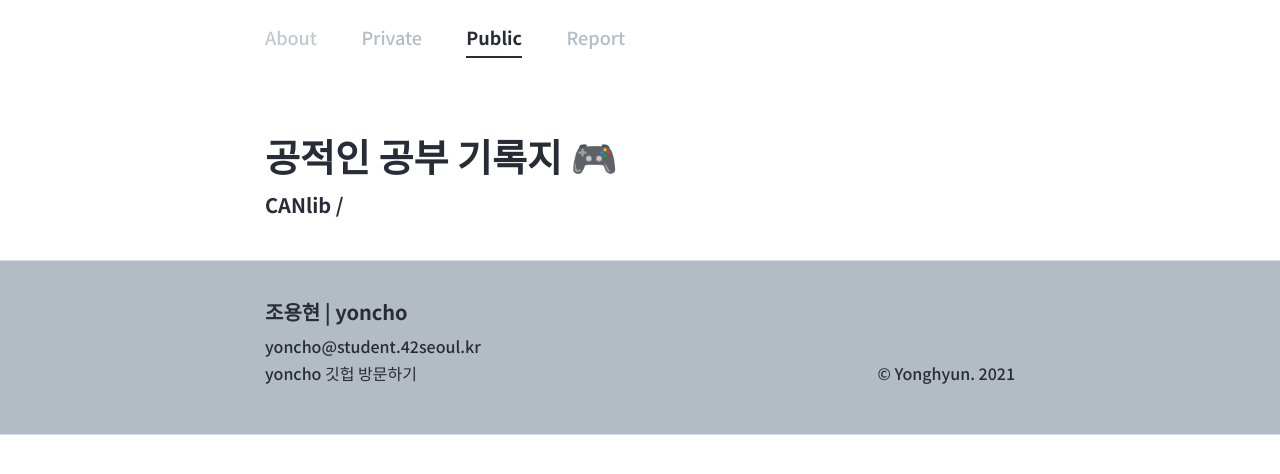
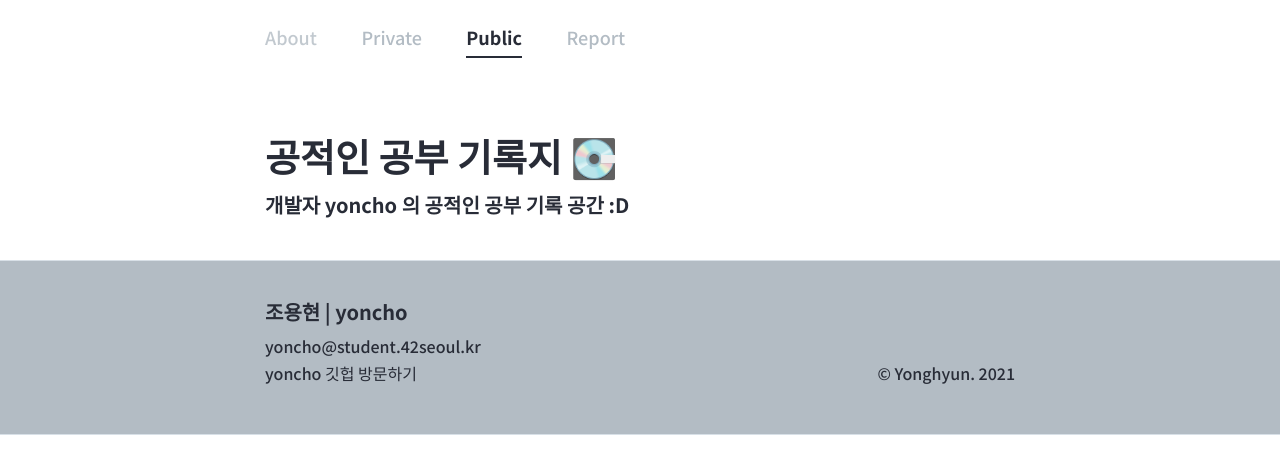
Before and after one commit to yoncho/yoncho.github.io, a Jekyll site: the page built from public/index.html, in a window 1280 px wide. Shown: the top 474 px of the page. Built offline with Jekyll 4.4.1, drawn with Linux system fonts in a browser that asks for light colours; some web fonts are replaced.

Commit message:
2021.09.22

```diff
--- a/public/index.html
+++ b/public/index.html
@@ -1,7 +1,7 @@
 ---
 layout: default
-title: "공적인 공부 기록지 🎮"
-description: CANlib /
+title: "공적인 공부 기록지 💽"
+description: 개발자 yoncho 의 공적인 공부 기록 공간 :D
 main: true
 project-header: true
 ---
```
